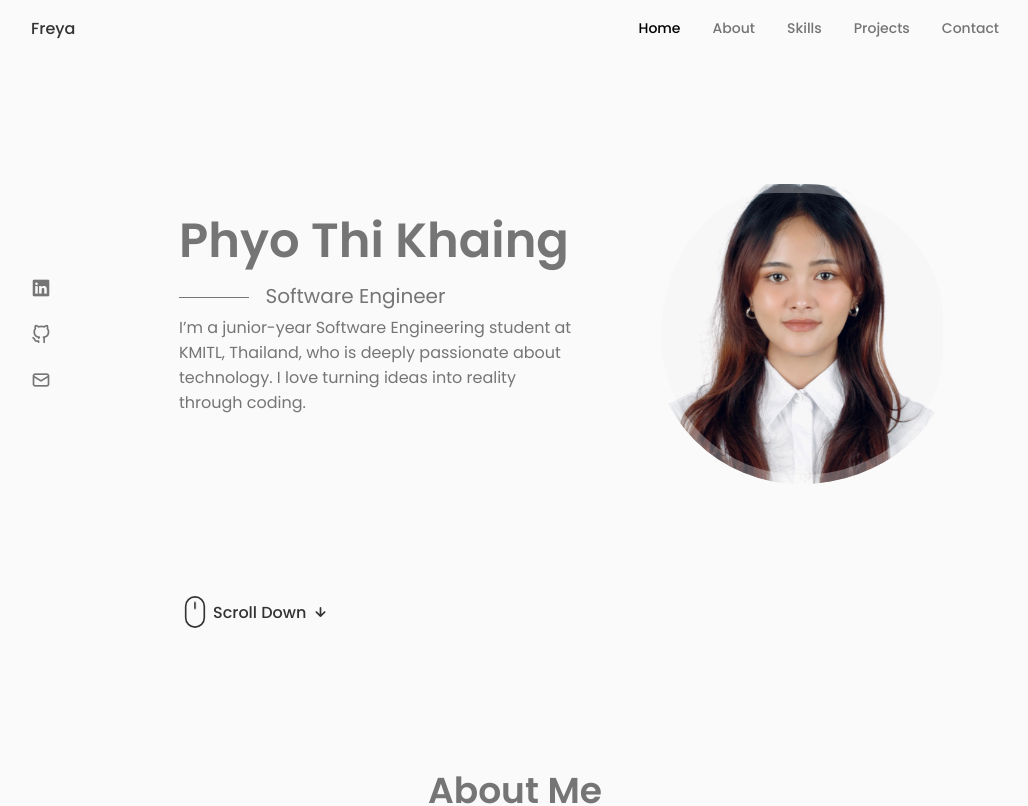
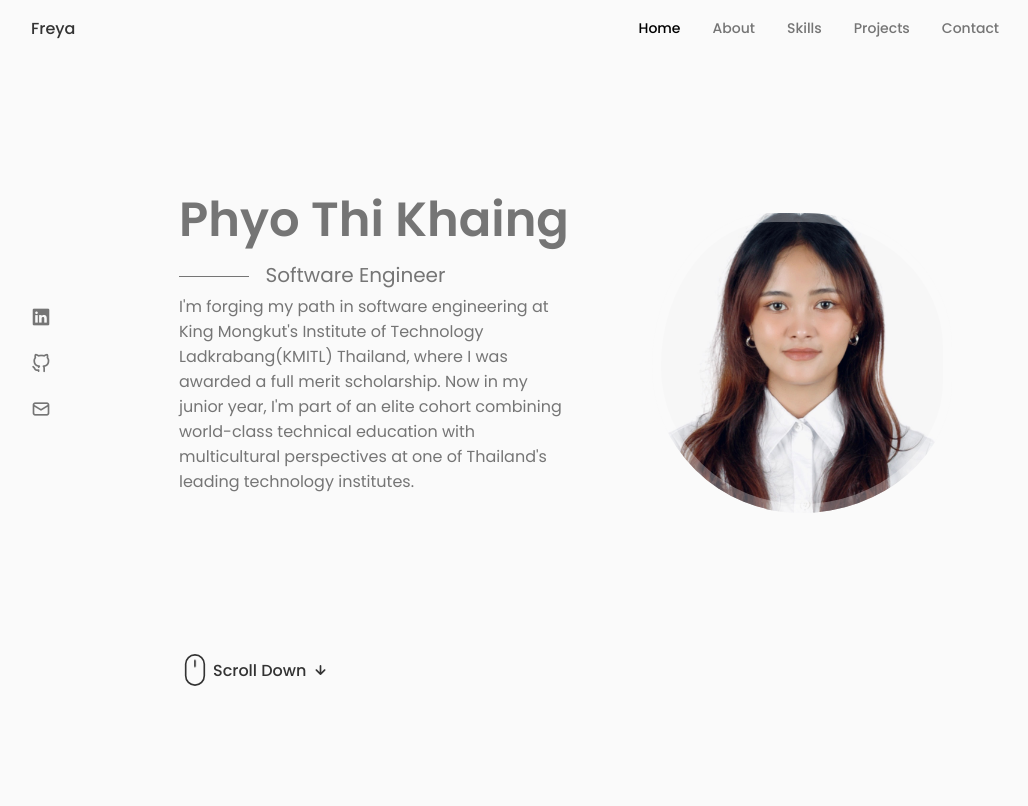
Before and after one commit to ptk18/portfolio-site, a React (Create React App) app: page / in a window 1280 px wide. Shown: the top 806 px of the page, without its empty margins (125-1153 px from the left). Built offline with nearby package versions, Linux system fonts and the light colour scheme.

Commit message:
updated bio and added one project

```diff
--- a/src/components/home/Data.jsx
+++ b/src/components/home/Data.jsx
@@ -5,7 +5,9 @@ const Data = () => {
         <div className="home__data">
             <h1 className="home__title">Phyo Thi Khaing</h1>
             <h3 className="home__subtitle">Software Engineer</h3>
-            <p className="home__description">I’m a junior-year Software Engineering student at KMITL, Thailand, who is deeply passionate about technology. I love turning ideas into reality through coding. </p>
+            <p className="home__description">
+            I'm forging my path in software engineering at King Mongkut's Institute of Technology Ladkrabang(KMITL) Thailand, where I was awarded a full merit scholarship. Now in my junior year, I'm part of an elite cohort combining world-class technical education with multicultural perspectives at one of Thailand's leading technology institutes.
+            </p>
         </div>
     );
 };
--- a/src/components/projects/Data.jsx
+++ b/src/components/projects/Data.jsx
@@ -12,6 +12,7 @@ import Project11 from "../../assets/utycc_campus.png";
 import Project12 from "../../assets/end_to_end.png";
 import Project13 from "../../assets/portfolio_ver1.png";
 import Project14 from "../../assets/book_recommendation_sys.jpg";
+import Project15 from "../../assets/compiler_construction.png";
 
 export const projectsData = [
     {
@@ -151,7 +152,15 @@ export const projectsData = [
         description: 'This project’s objectives include exploring the relationship between demographic factors and reading preferences, assessing the effectiveness of demographic-based recommendations, and providing an alternative approach to conventional recommendation systems. We hope that our findings will not only support a more personalized reading experience but also contribute to advancing methods in recommendation systems by showcasing the potential of demographic-based personalization.',
         githublink: 'https://github.com/ptk18/Book-Recommendation-DS-Project-/tree/main',
     },
-
+    {
+        id: 15,
+        image: Project15,
+        title: 'Compiler Construction Project',
+        category: 'App',
+        techStack : 'Python, PLY',
+        description: 'This project implements a basic compiler that processes input code through several stages: lexical analysis, parsing, and code generation. The final output is assembly code.',
+        githublink: 'https://github.com/ptk18/CompilerConstructionProject',
+    },
 
 ];
 
```
Also changed, not shown: src/assets/compiler_construction.png (added).
